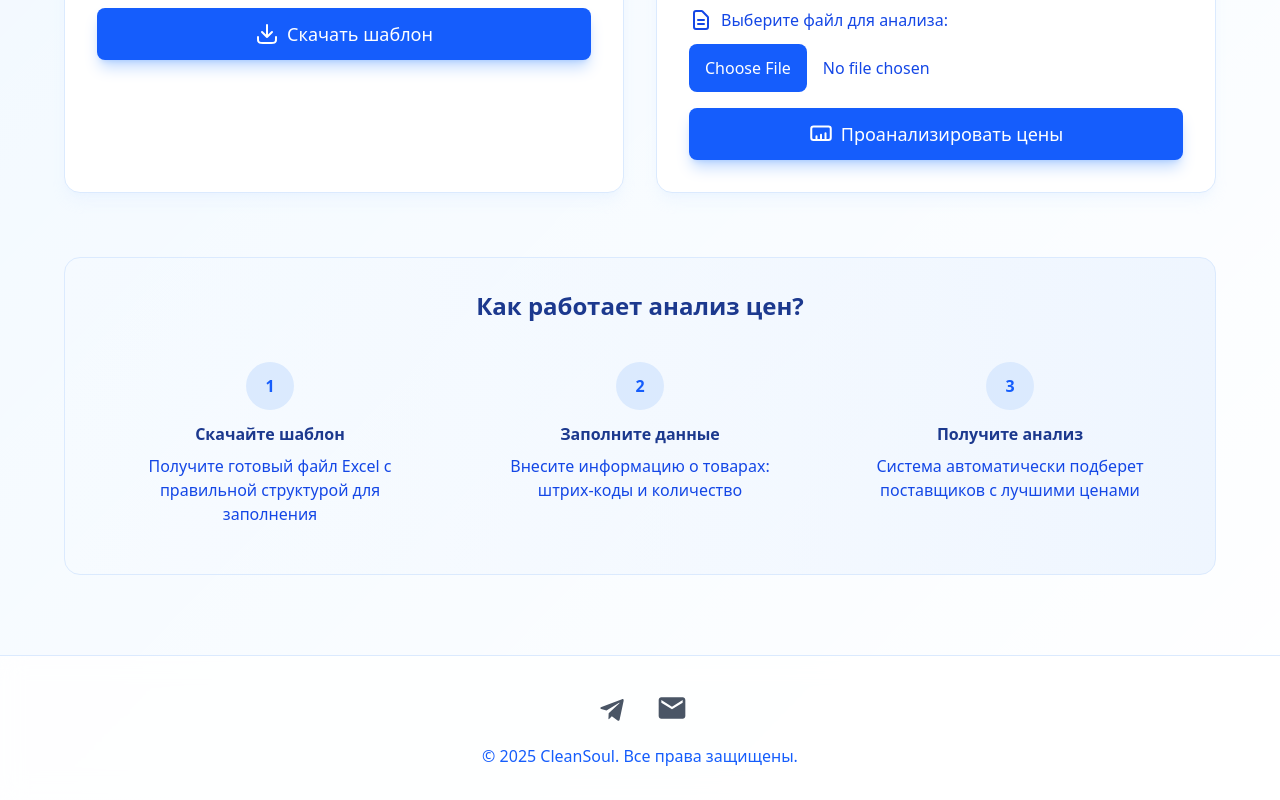
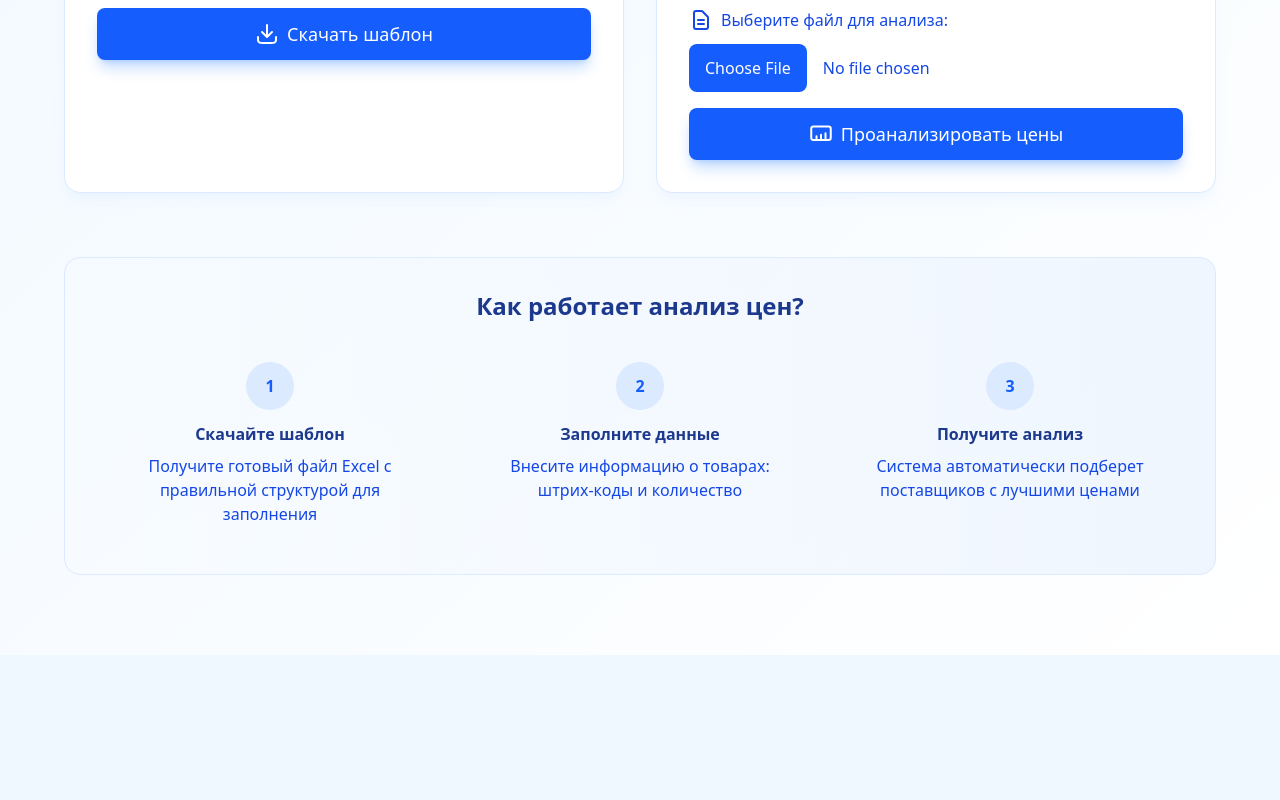
Before and after one commit to WalexWeb/price_analyst-client, a React (Vite) app: page / in a window 1280 px wide. Shown: the part 533-1333 px from the top of the page. After the commit the page ends 1188 px from the top, so only its background shows below. Built offline with nearby package versions, Linux system fonts and the light colour scheme; no server answers.

Commit message:
chore: мелкие изменения

```diff
--- a/src/pages/Home.tsx
+++ b/src/pages/Home.tsx
@@ -12,7 +12,7 @@ import { AnalysisResults } from "./components/analysis/AnalysisResults";
 import { Instructions } from "./components/home/Instructions";
 import LoginModal from "./components/auth/LoginModal";
 import RegisterModal from "./components/auth/RegistrationModal";
-import Footer from "./components/layout/Footer";
+// import Footer from "./components/layout/Footer";
 
 function Home() {
   const API_URL = import.meta.env.VITE_API_URL;
@@ -370,7 +370,7 @@ function Home() {
           onSwitchToLogin={switchToLogin}
         />
       </div>
-      <Footer />
+      {/* <Footer /> */}
     </div>
   );
 }
--- a/src/pages/Profile.tsx
+++ b/src/pages/Profile.tsx
@@ -6,7 +6,7 @@ import { useNavigate } from "react-router-dom";
 import { StatusMessage } from "./components/ui/StatusMessage";
 import { ProfileHeader } from "./components/profile/ProfileHeader";
 import { UserRequestsSection } from "./components/profile/UserRequestsSection";
-import Footer from "./components/layout/Footer";
+// import Footer from "./components/layout/Footer";
 
 function Profile() {
   const [user] = useAtom(userAtom);
@@ -54,7 +54,7 @@ function Profile() {
           />
         </m.div>
       </div>
-      <Footer />
+      {/* <Footer /> */}
     </div>
   );
 }
```
